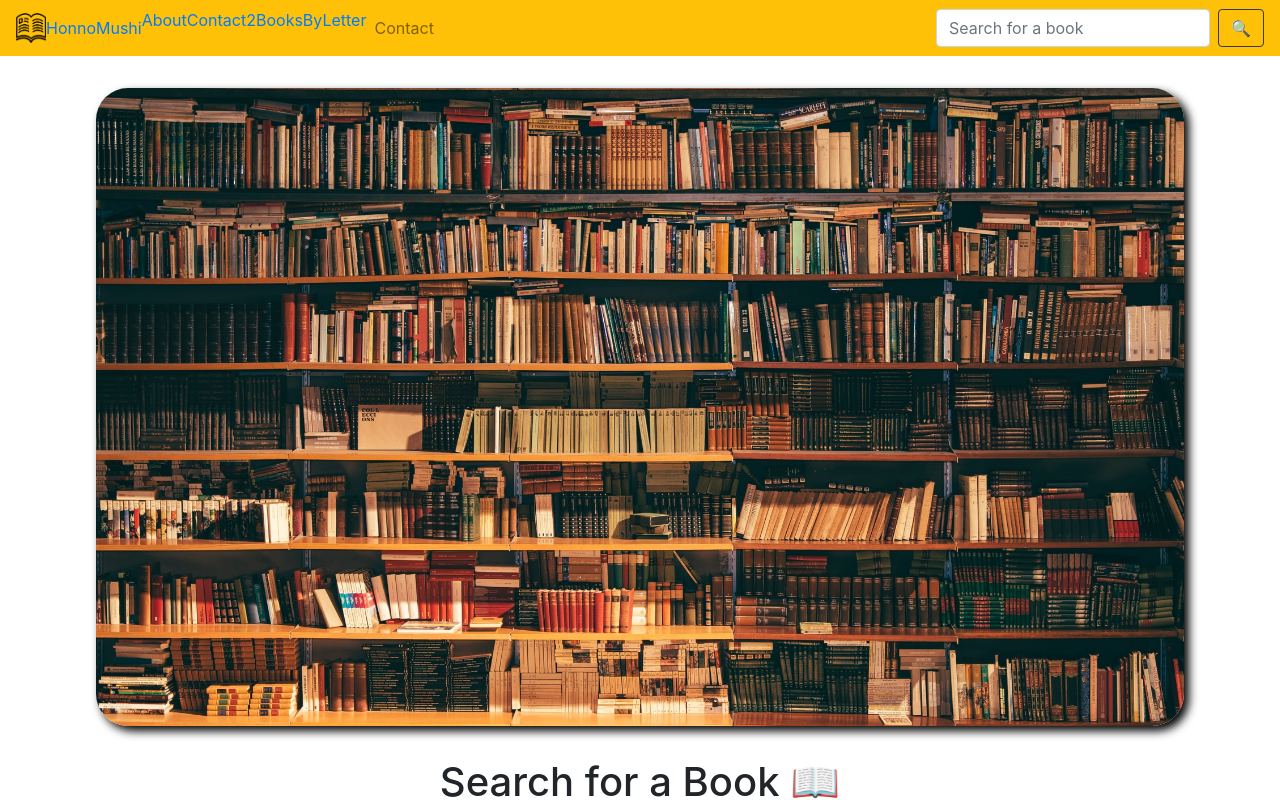
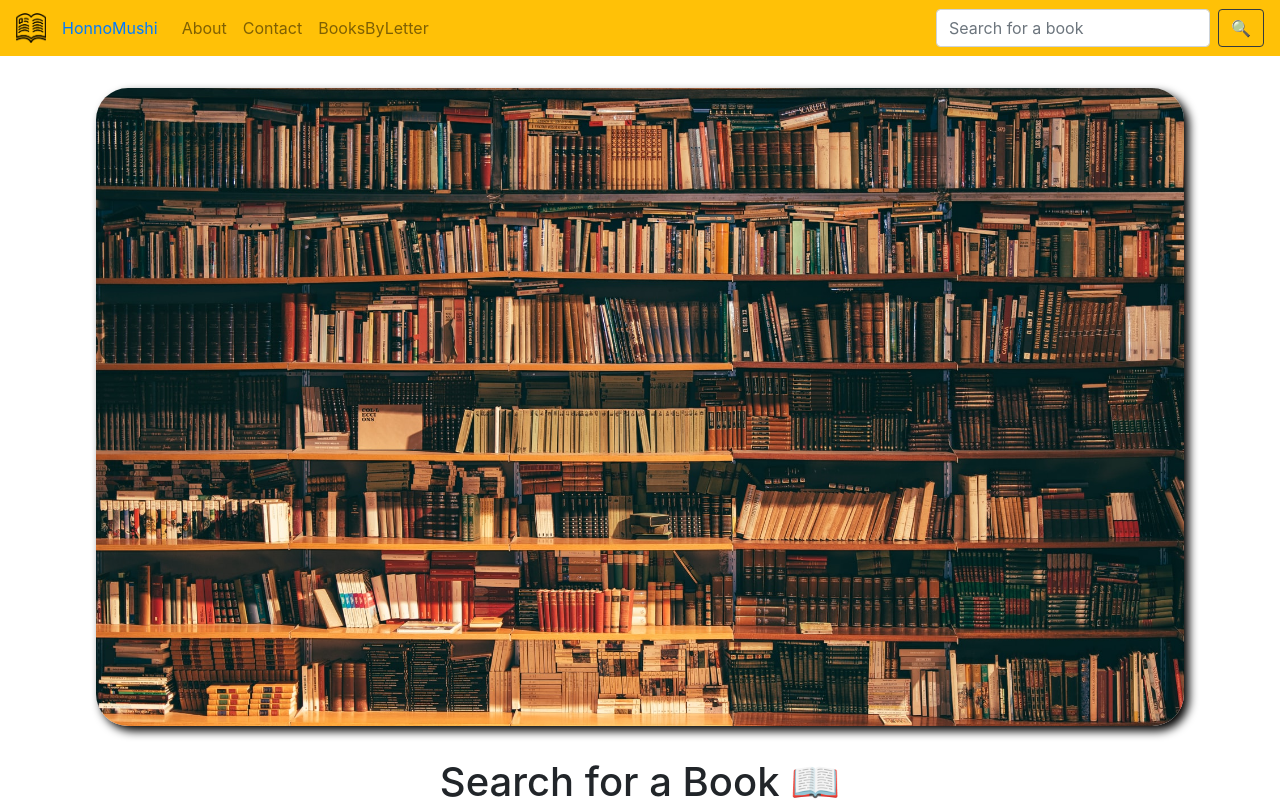
Before and after one commit to yh-sg/HonnoMushi, a React (Create React App) app in the folder frontend/: page / in a window 1280 px wide. Shown: the top 800 px of the page. Built offline with nearby package versions, Linux system fonts and the light colour scheme.

Commit message:
fixed link bugs

```diff
--- a/frontend/src/App.tsx
+++ b/frontend/src/App.tsx
@@ -21,7 +21,7 @@ const App: React.FC = () => {
 				<Route path='/contact'>
 					<Contact />
 				</Route>
-				<Route path='/books/:letter'>
+				<Route exact path='/books/:letter'>
 					<Books />
 				</Route>
 			</Switch>
--- a/frontend/src/components/HomePage/HomePage.tsx
+++ b/frontend/src/components/HomePage/HomePage.tsx
@@ -1,5 +1,4 @@
 import React from "react";
-import { BrowserRouter as Router } from "react-router-dom";
 import library from "../../images/library.jpg";
 import BooksSelection from "../../containers/BooksSelection/BooksSelection";
 import { ContainerStyle, LibraryImageStyle } from "./HomePage.style";
@@ -7,7 +6,6 @@ import { ContainerStyle, LibraryImageStyle } from "./HomePage.style";
 const PageOne: React.FC = () => {
 	return (
 		<>
-			<Router>
 				<ContainerStyle>
 					<LibraryImageStyle
 						src={library}
@@ -16,7 +14,6 @@ const PageOne: React.FC = () => {
 					<h1>Search for a Book 📖</h1>
 					<BooksSelection />
 				</ContainerStyle>
-			</Router>
 		</>
 	);
 };
--- a/frontend/src/components/Navigation/Navigation.tsx
+++ b/frontend/src/components/Navigation/Navigation.tsx
@@ -17,14 +17,13 @@ const Navigation: React.FC = () => {
 				{/* <Navbar.Brand className='pl-2'>
 					HonnoMushi
 				</Navbar.Brand> */}
-				<Link to='/'>HonnoMushi</Link>
+				<Nav.Link as={Link} to='/'>HonnoMushi</Nav.Link>
 				<Navbar.Toggle aria-controls='basic-navbar-nav' />
 				<Navbar.Collapse id='basic-navbar-nav'>
 					<Nav className='mr-auto'>
-						<Link to='/about'>About</Link>
-						<Link to='/contact'>Contact2</Link>
-						<Link to='/books/P'>BooksByLetter</Link>
-						<Nav.Link>Contact</Nav.Link>
+						<Nav.Link as={Link} to='/about'>About</Nav.Link>
+						<Nav.Link as={Link} to='/contact'>Contact</Nav.Link>
+						<Nav.Link as={Link} to='/books/P'>BooksByLetter</Nav.Link>
 					</Nav>
 					<Form inline>
 						<FormControl
```
Also changed, not shown: frontend/src/Routes.tsx (added, +7 -0 lines), 1 other file (tests, documents, lock files or other folders).
